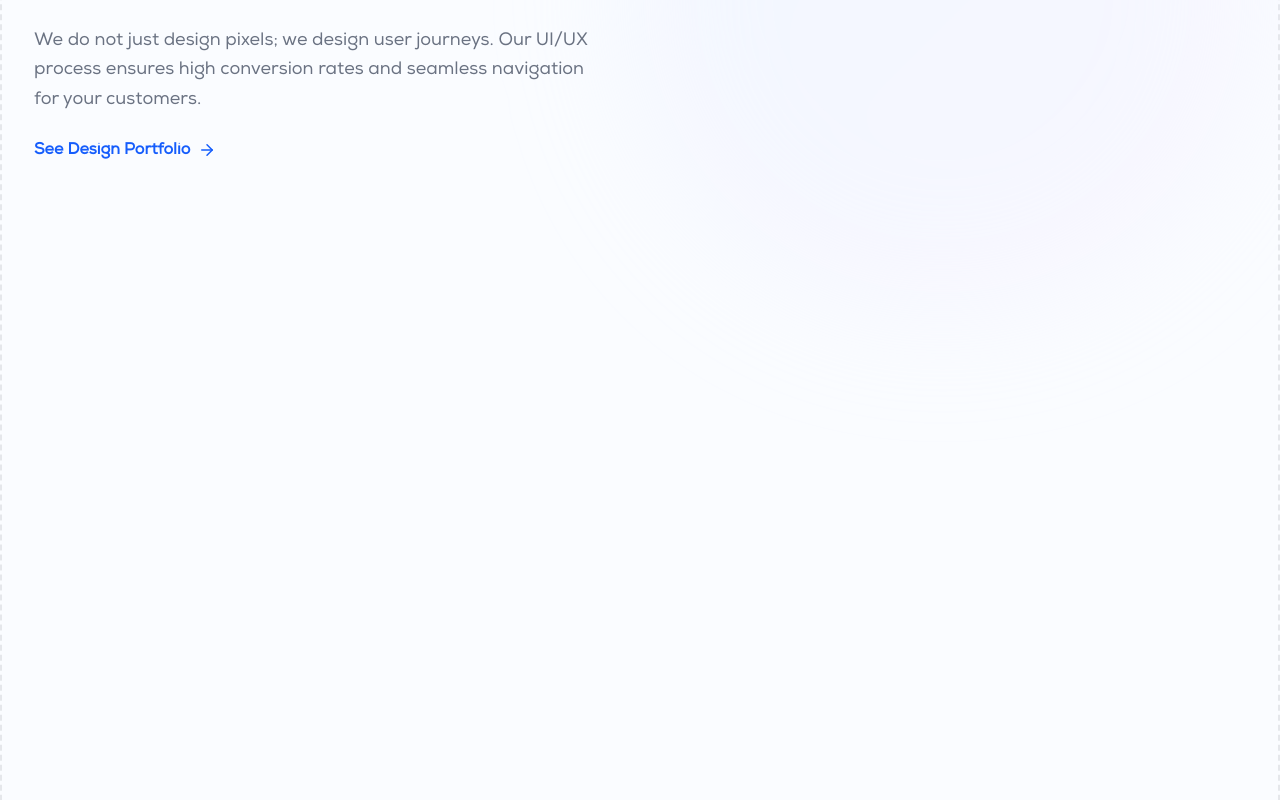
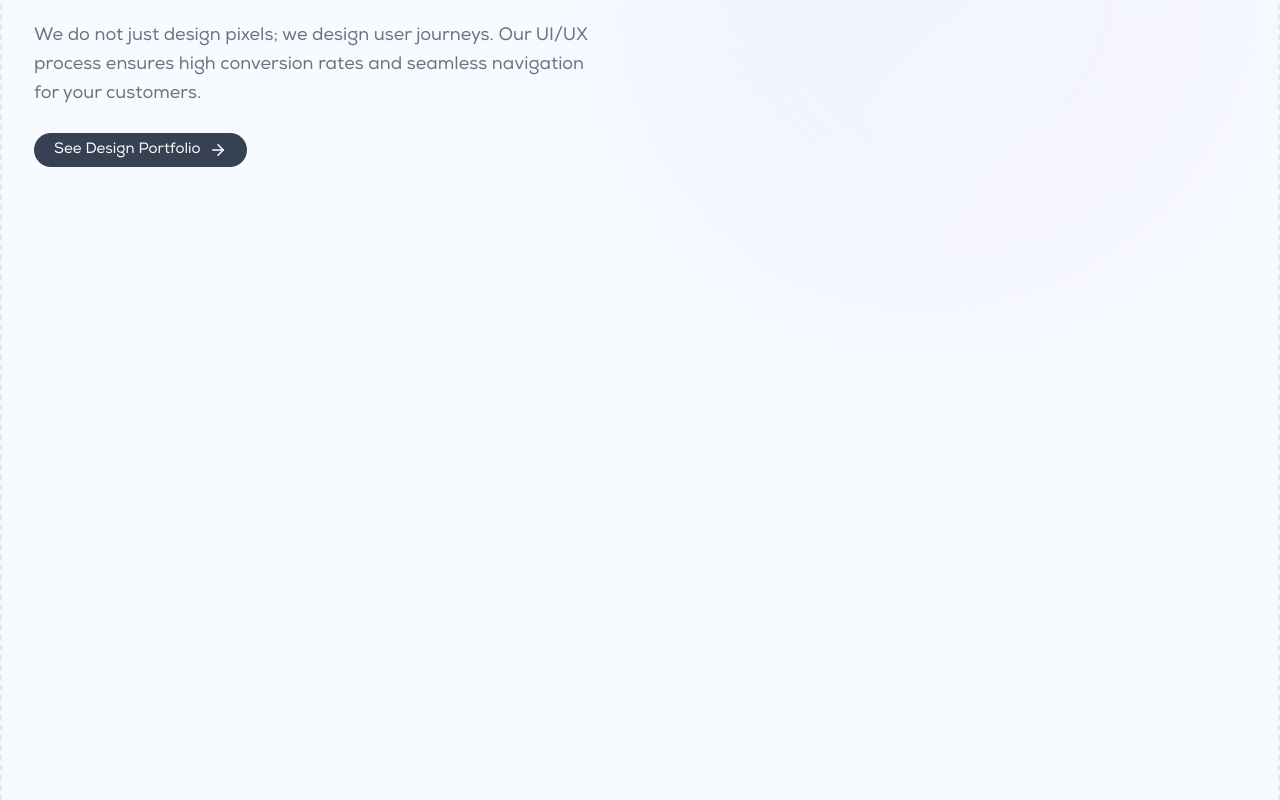
Before and after one commit to ichramsyah/secha-frontend, a Next.js app: page / in a window 1280 px wide. Shown: the part 1760-2560 px from the top of the page. Built offline with nearby package versions, Linux system fonts and the light colour scheme.

Commit message:
feat: tidy up the code

```diff
--- a/app/components/Feature.tsx
+++ b/app/components/Feature.tsx
@@ -21,7 +21,7 @@ const features = [
     visual: (
       <div className="ui-bg relative w-full max-w-md bg-white rounded-xl shadow-2xl p-6 border border-gray-100 opacity-0 scale-95">
         <div className="flex gap-4 mb-6">
-          <div className="ui-header w-16 h-16 rounded-full bg-purple-100 flex items-center justify-center text-purple-600 font-bold text-xl opacity-0 scale-0">Aa</div>
+          <div className="ui-header w-16 h-16 rounded-full bg-purple-100 flex items-center justify-center text-purple-600 font-bold text-xl opacity-0 scale-0">Se</div>
           <div className="space-y-2">
             <div className="ui-header h-4 w-32 bg-gray-200 rounded opacity-0 -translate-x-4"></div>
             <div className="ui-header h-3 w-20 bg-gray-100 rounded opacity-0 -translate-x-4"></div>
@@ -304,7 +304,7 @@ const Feature = () => {
   }, []);
 
   return (
-    <div ref={containerRef} className="w-full bg-blue-50/30">
+    <div ref={containerRef} className="w-full bg-blue-50/50">
       {/* MOBILE VIEW (Original Layout) */}
       <div className="md:hidden max-w-7xl mx-auto md:px-4 px-8 py-24 space-y-30">
         <div className="max-w-3xl mb-12">
@@ -316,13 +316,13 @@ const Feature = () => {
         {features.map((feature) => (
           <div key={feature.id} className="flex flex-col gap-8">
             <div className="space-y-4">
-              <div className={`inline-flex items-center gap-2 px-3 py-1 rounded-full text-xs font-bold uppercase tracking-wider ${feature.color} w-fit`}>
-                {feature.icon}
-                {feature.category}
+              <div className="flex items-center">
+                <div className={`inline-flex items-center gap-2 px-2 py-1 rounded-full text-xs font-bold uppercase tracking-wider ${feature.color} w-fit`}>{feature.icon}</div>
+                <h1 className="pl-2 font-black text-[15px] text-gray-600">{feature.category}</h1>
               </div>
               <h3 className="text-2xl font-bold text-gray-900">{feature.title}</h3>
               <p className="text-gray-500">{feature.description}</p>
-              <button className="flex items-center gap-2 text-blue-600 font-bold text-sm">
+              <button className="flex items-center gap-2 text-blue-600 font-bold text-sm mb-3">
                 {feature.cta} <ArrowRight size={16} />
               </button>
             </div>
@@ -350,10 +350,12 @@ const Feature = () => {
                 </div>
                 <h3 className="text-5xl font-bold text-gray-900 leading-tight">{feature.title}</h3>
                 <p className="text-lg text-gray-500 leading-relaxed">{feature.description}</p>
-                <button className="group flex items-center gap-2 text-blue-600 font-bold hover:text-blue-700 transition-colors">
-                  {feature.cta}
-                  <ArrowRight size={18} className="group-hover:translate-x-1 transition-transform" />
-                </button>
+                <div className="transition-colors">
+                  <button className={`group flex items-center gap-2 bg-gray-700 text-white px-5 py-1.5 rounded-full cursor-pointer text-[15px]`}>
+                    {feature.cta}
+                    <ArrowRight size={18} className="group-hover:translate-x-1 transition-transform" />
+                  </button>
+                </div>
               </div>
             ))}
           </div>
```
